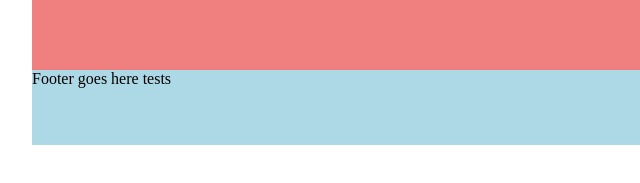
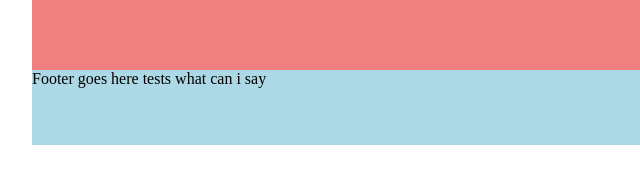
Before and after one commit to xXleowXx/responsive-1, a plain HTML site: page index.html in a window 1280 px wide. Shown: the part 363-546 px from the top of the page, 108-748 px from the left. Drawn offline with Linux system fonts and the light colour scheme.

Commit message:
Commiting test

```diff
--- a/index.html
+++ b/index.html
@@ -16,7 +16,7 @@
                 Content goes here
             </div>
             <div id="footer">
-                Footer goes here tests
+                Footer goes here tests what can i say
             </div>
         </div>
     </body>
```
